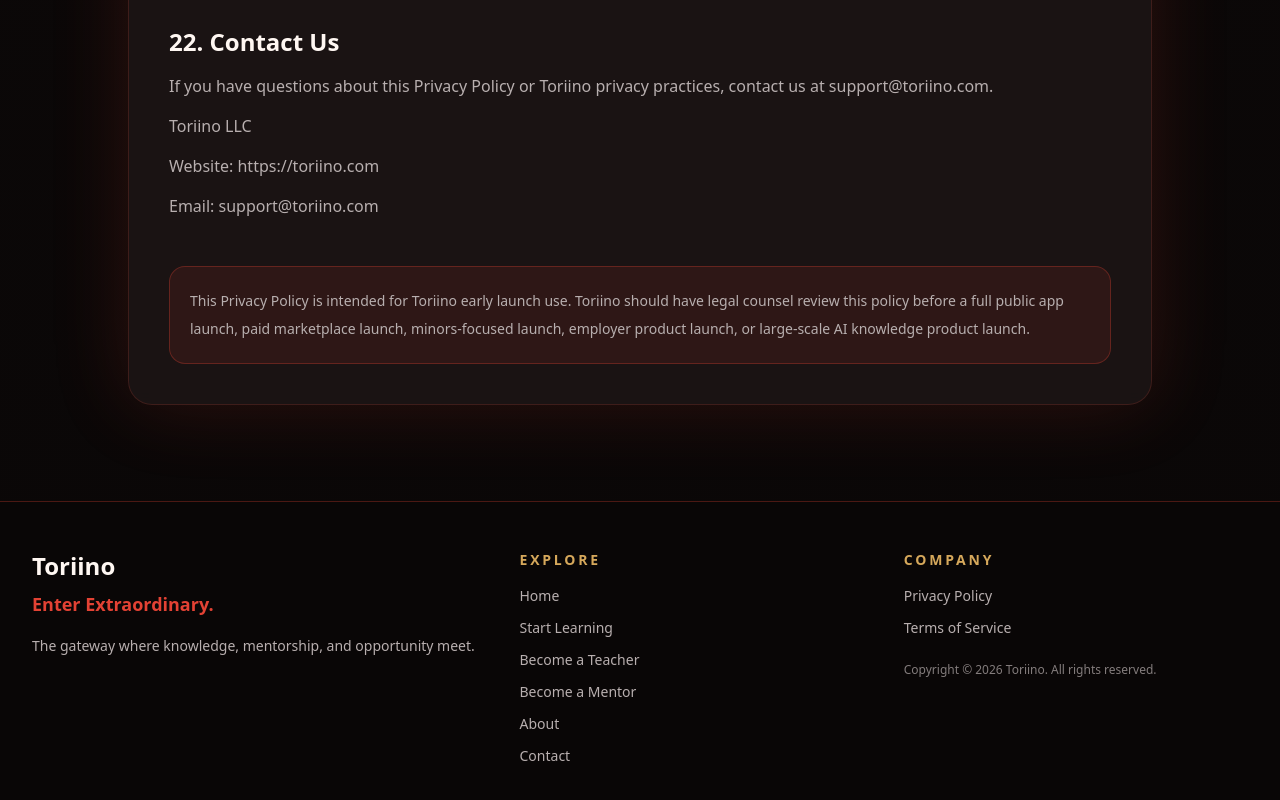
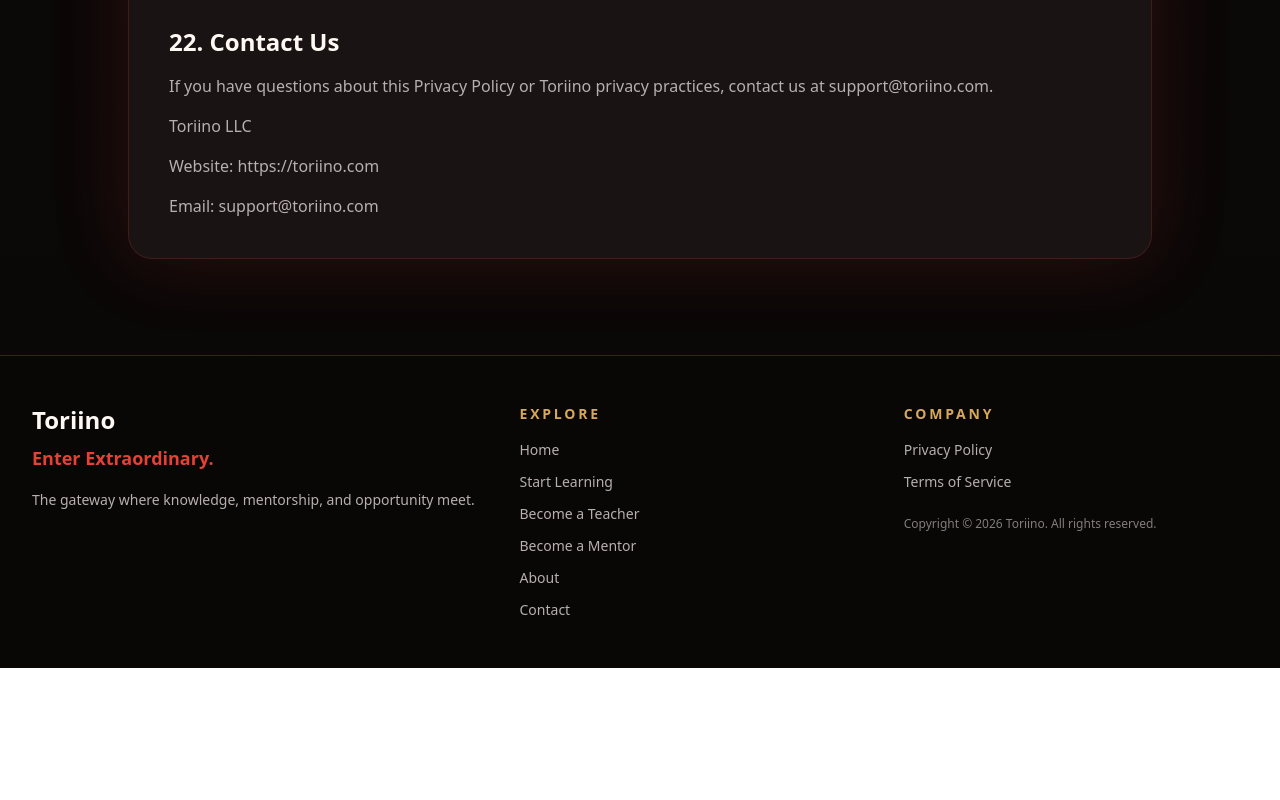
Before and after one commit to ToriinoHQ/toriino-website, a Next.js app: page /privacy in a window 1280 px wide. Shown: the part 7420-8220 px from the top of the page. After the commit the page ends 8088 px from the top, so only its background shows below. Built offline with nearby package versions, Linux system fonts and the light colour scheme.

Commit message:
Update privacy policy page

```diff
--- a/app/privacy/page.tsx
+++ b/app/privacy/page.tsx
@@ -246,15 +246,6 @@
                 </section>
               ))}
             </div>
-
-            <div className="mt-12 rounded-2xl border border-vermillion/30 bg-vermillion/10 p-5 text-sm leading-7 text-softGray">
-              <p>
-                This Privacy Policy is intended for Toriino early launch use. Toriino should have
-                legal counsel review this policy before a full public app launch, paid marketplace
-                launch, minors-focused launch, employer product launch, or large-scale AI knowledge
-                product launch.
-              </p>
-            </div>
           </div>
         </div>
       </section>
```
